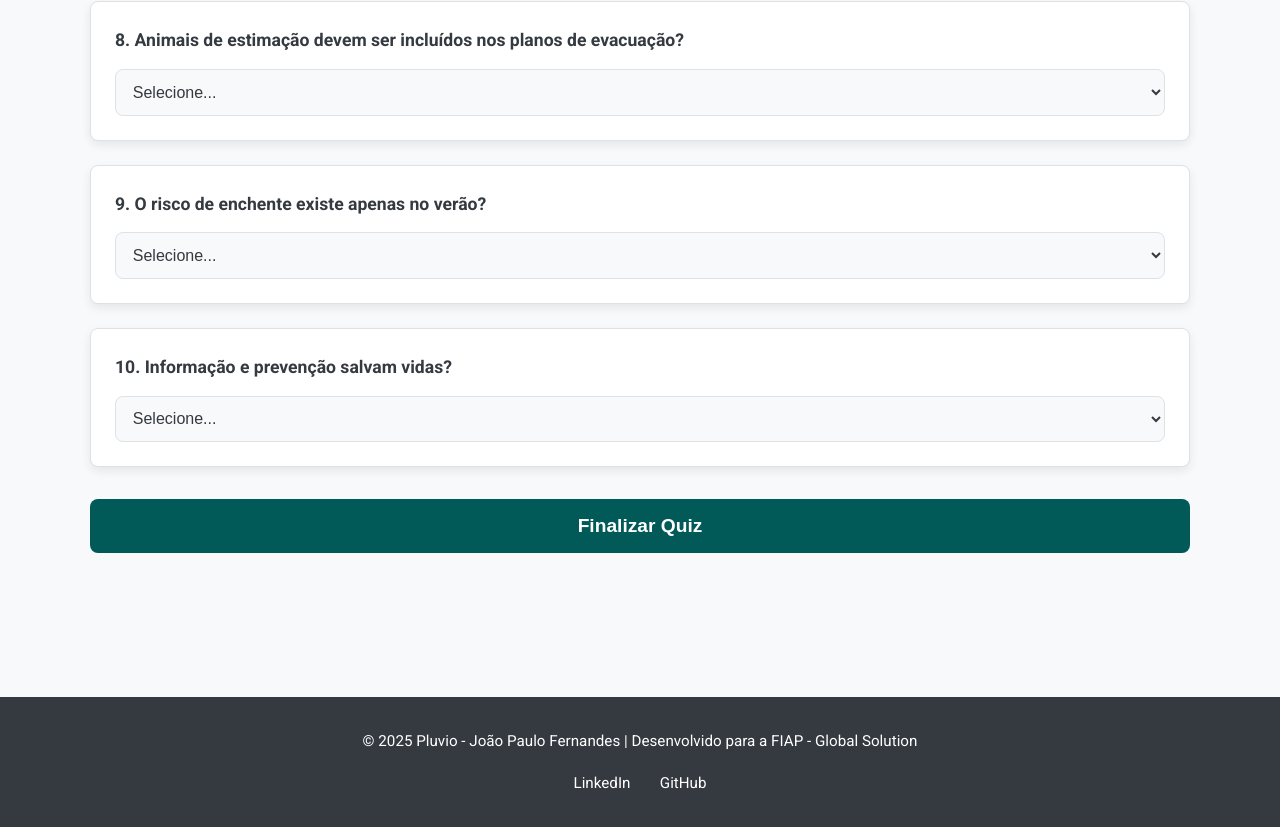
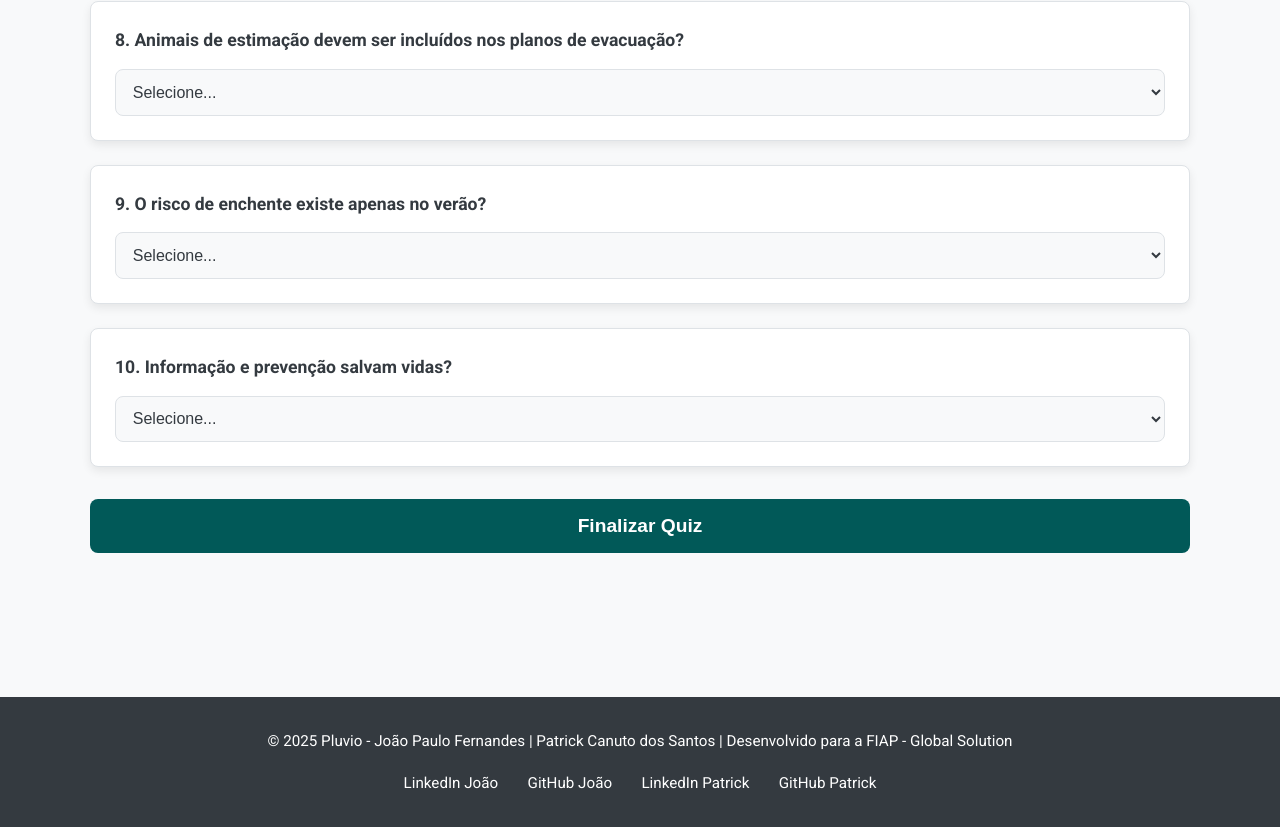
Before and after one commit to enchentes-Global-Solution/landing-page-gs, a plain HTML site: page index.html in a window 1280 px wide. Shown: the part 7733-8560 px from the top of the page. Drawn offline with Linux system fonts and the light colour scheme.

Commit message:
feat: adicionado arquivo integrantes.txt

```diff
--- a/index.html
+++ b/index.html
@@ -210,10 +210,12 @@
   </main>
 
   <footer class="main-footer">
-    <p>&copy; 2025 Pluvio - João Paulo Fernandes | Desenvolvido para a FIAP - Global Solution</p>
+    <p>&copy; 2025 Pluvio - João Paulo Fernandes | Patrick Canuto dos Santos | Desenvolvido para a FIAP - Global Solution</p>
     <div class="social-links">
-      <a href="https://www.linkedin.com/in/jo%C3%A3o-paulo-fernandes-944b99358?utm_source=share&utm_campaign=share_via&utm_content=profile&utm_medium=ios_app" aria-label="LinkedIn do Desenvolvedor">LinkedIn</a>
-      <a href="https://github.com/fernandesjp" aria-label="GitHub do desenvolvedor">GitHub</a>
+      <a href="https://www.linkedin.com/in/jo%C3%A3o-paulo-fernandes-944b99358?utm_source=share&utm_campaign=share_via&utm_content=profile&utm_medium=ios_app" aria-label="LinkedIn do Desenvolvedor">LinkedIn João</a>
+      <a href="https://github.com/fernandesjp" aria-label="GitHub do desenvolvedor">GitHub João</a>
+      <a href="https://www.linkedin.com/in/patrick-canuto-1632422bb?utm_source=share&utm_campaign=share_via&utm_content=profile&utm_medium=ios_app" aria-label="LinkedIn do Desenvolvedor">LinkedIn Patrick</a>
+      <a href="https://github.com/patricxk7" aria-label="GitHub do desenvolvedor">GitHub Patrick</a>
     </div>
   </footer>
 
```
Also changed, not shown: integrantes.txt (added).
